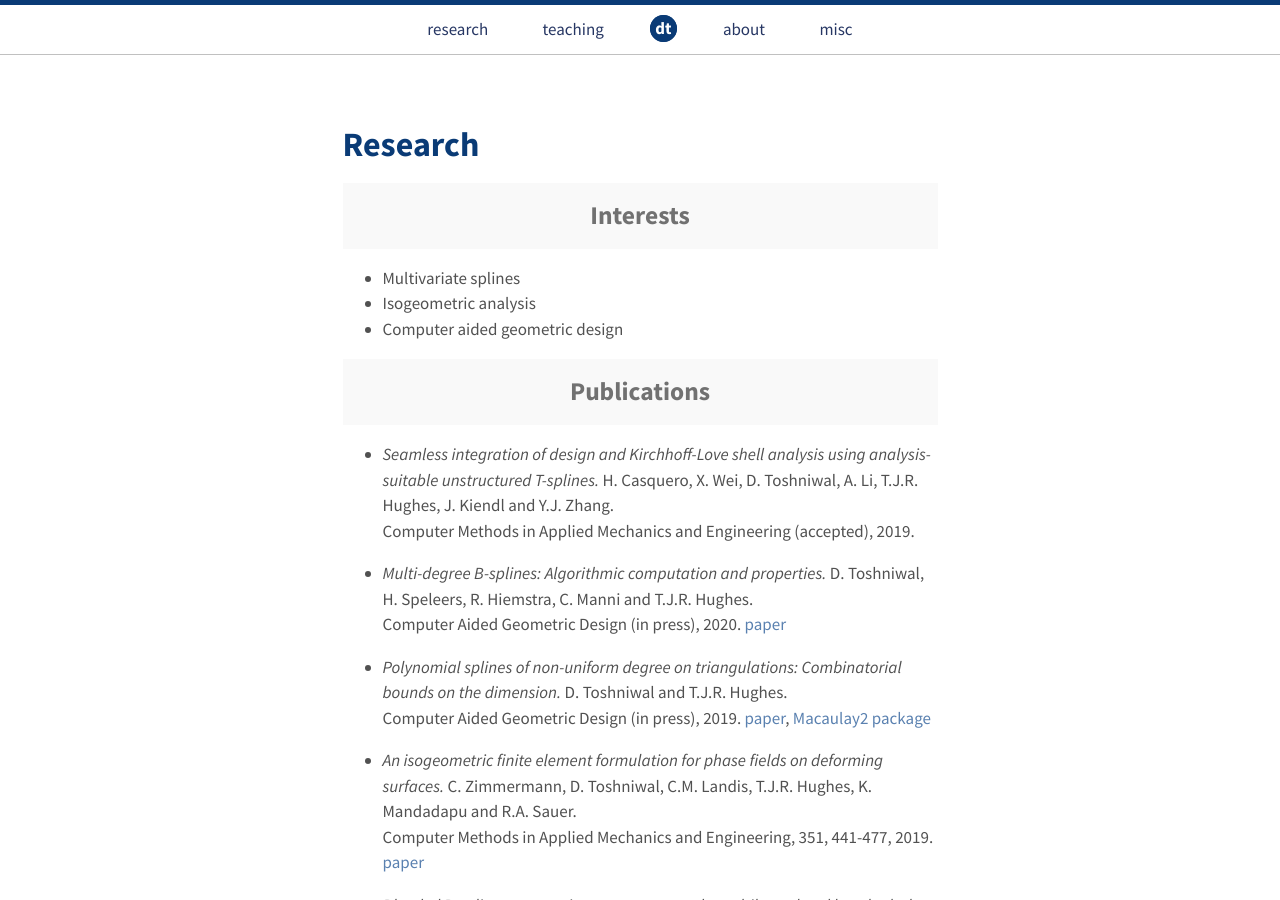
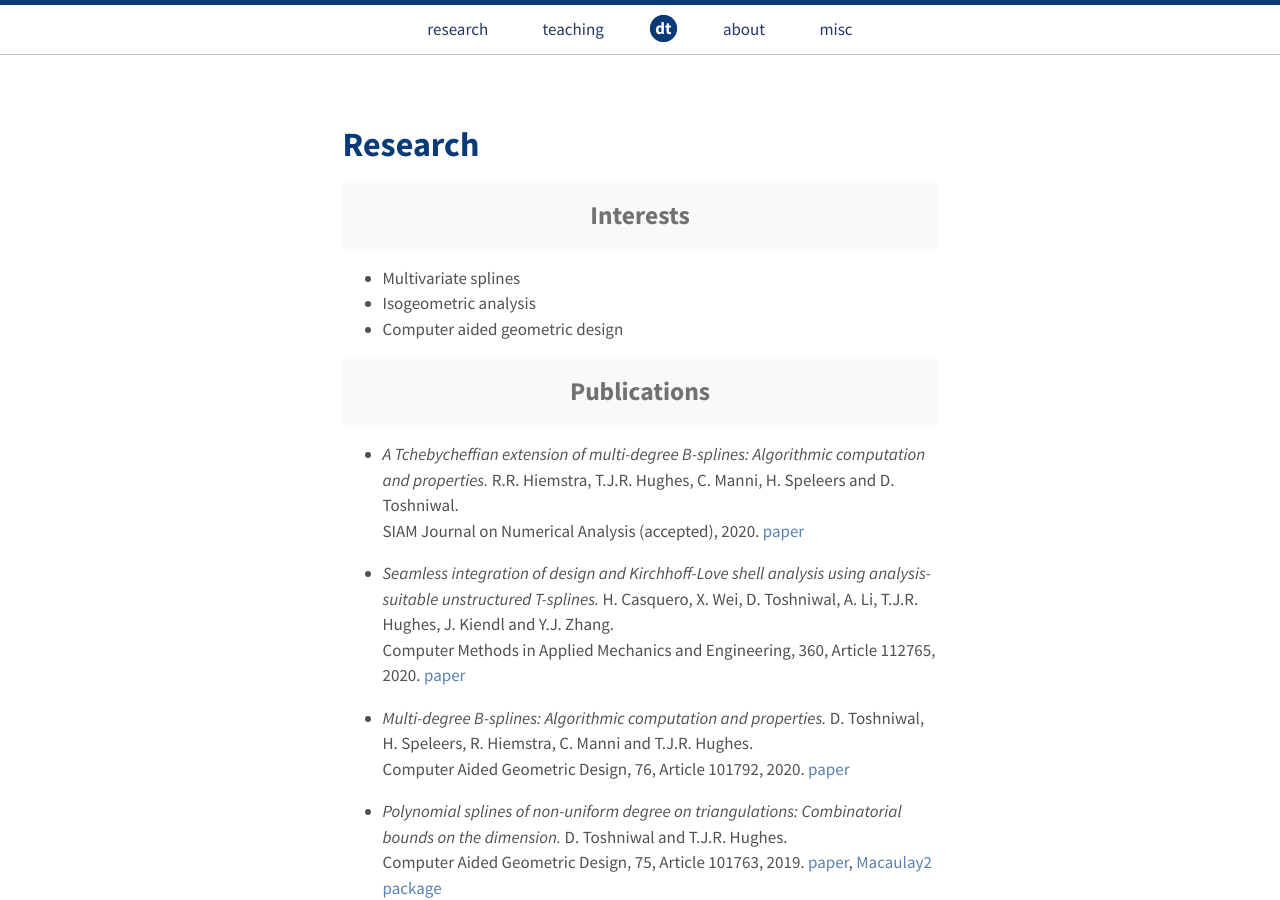
Before and after one commit to dtoshniwal/dtoshniwal.github.io, a Jekyll site: the page built from research.md, in a window 1280 px wide and 900 px high. Built offline with Jekyll 4.4.1, drawn with Linux system fonts in a browser that asks for light colours.

Commit message:
Update publication

```diff
--- a/research.md
+++ b/research.md
@@ -10,17 +10,22 @@ title: Research
 
 <h2 class="message" align="center">Publications</h2>
 
+* <i>A Tchebycheffian extension of multi-degree B-splines: Algorithmic computation and properties.</i>
+R.R. Hiemstra, T.J.R. Hughes, C. Manni, H. Speleers and D. Toshniwal.
+<br>
+SIAM Journal on Numerical Analysis (accepted), 2020.
+[paper](https://arxiv.org/abs/2001.07967)
 
 * <i> Seamless integration of design and Kirchhoff-Love shell analysis using analysis-suitable unstructured T-splines.</i>
 H. Casquero, X. Wei, D. Toshniwal, A. Li, T.J.R. Hughes, J. Kiendl and Y.J. Zhang.
 <br>
-Computer Methods in Applied Mechanics and Engineering (accepted), 2019.
-
+Computer Methods in Applied Mechanics and Engineering, 360, Article 112765, 2020.
+[paper](https://www.sciencedirect.com/science/article/pii/S0045782519306577)
 
 * <i>Multi-degree B-splines: Algorithmic computation and properties.</i>
 D. Toshniwal, H. Speleers, R. Hiemstra, C. Manni and T.J.R. Hughes.
 <br>
-Computer Aided Geometric Design (in press), 2020.
+Computer Aided Geometric Design, 76, Article 101792, 2020.
 [paper](https://authors.elsevier.com/a/1a64gcAOqupwL)
 <!--https://doi.org/10.1016/j.cagd.2019.101792)-->
 
@@ -28,7 +33,7 @@ Computer Aided Geometric Design (in press), 2020.
   bounds on the dimension.</i>
 D. Toshniwal and T.J.R. Hughes.
 <br>
-Computer Aided Geometric Design (in press), 2019.
+Computer Aided Geometric Design, 75, Article 101763, 2019.
 [paper](https://www.sciencedirect.com/science/article/pii/S0167839619300664),
 [Macaulay2 package](https://dtoshniwal.github.io/Macaulay2/share/doc/simplicial_splines.html)
 
```
